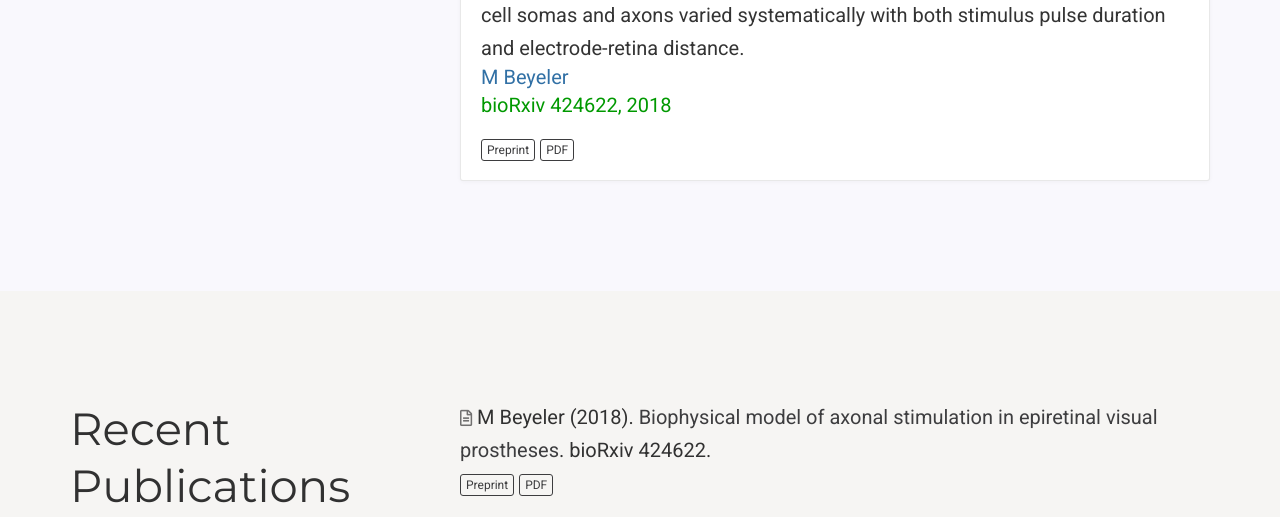
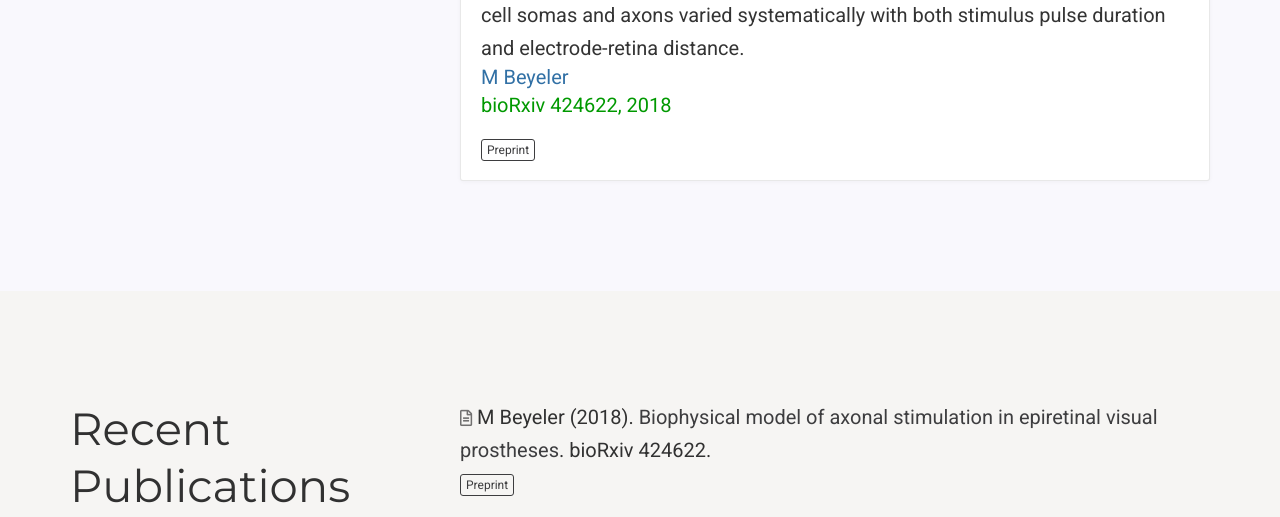
Before and after one commit to jiangqin87/mbeyeler.github.io, a plain HTML site: page index.html in a window 1280 px wide. Shown: the part 1480-1997 px from the top of the page. Drawn offline with nearby package versions, Linux system fonts and the light colour scheme; some packages are replaced by stand-ins of ours; some icons are missing.

```diff
--- a/index.html
+++ b/index.html
@@ -499,10 +499,6 @@
 </a>
 
 
-<a class="btn btn-primary btn-outline btn-xs" href="https://www.biorxiv.org/content/biorxiv/early/2018/09/23/424622.full.pdf" target="_blank" rel="noopener">
-  PDF
-</a>
-
 
 
 
@@ -575,10 +571,6 @@
   Preprint
 </a>
 
-
-<a class="btn btn-primary btn-outline btn-xs" href="https://www.biorxiv.org/content/biorxiv/early/2018/09/23/424622.full.pdf" target="_blank" rel="noopener">
-  PDF
-</a>
 
 
 
```
Also changed, not shown: publication/biophysical-model-axonal-stimulation/index.html (+0 -4 lines), publication/index.html (+0 -4 lines).
